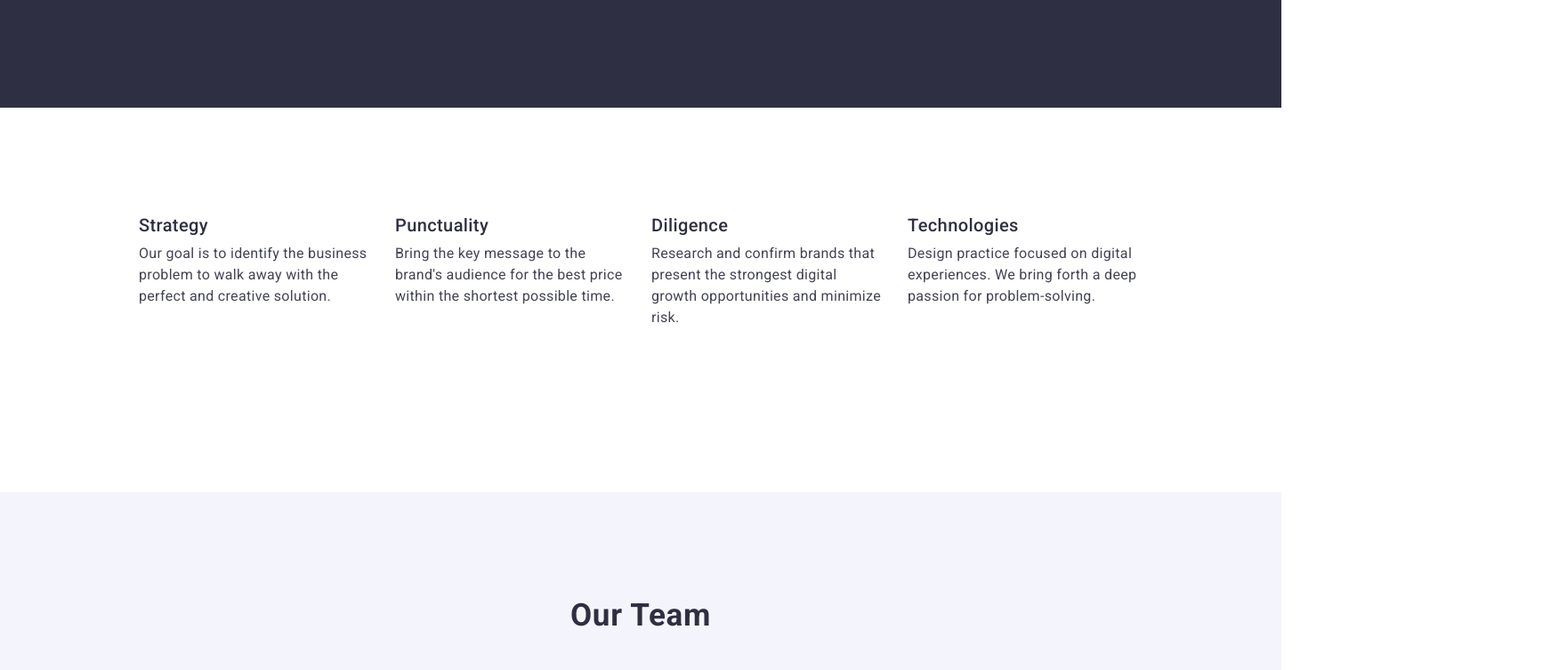
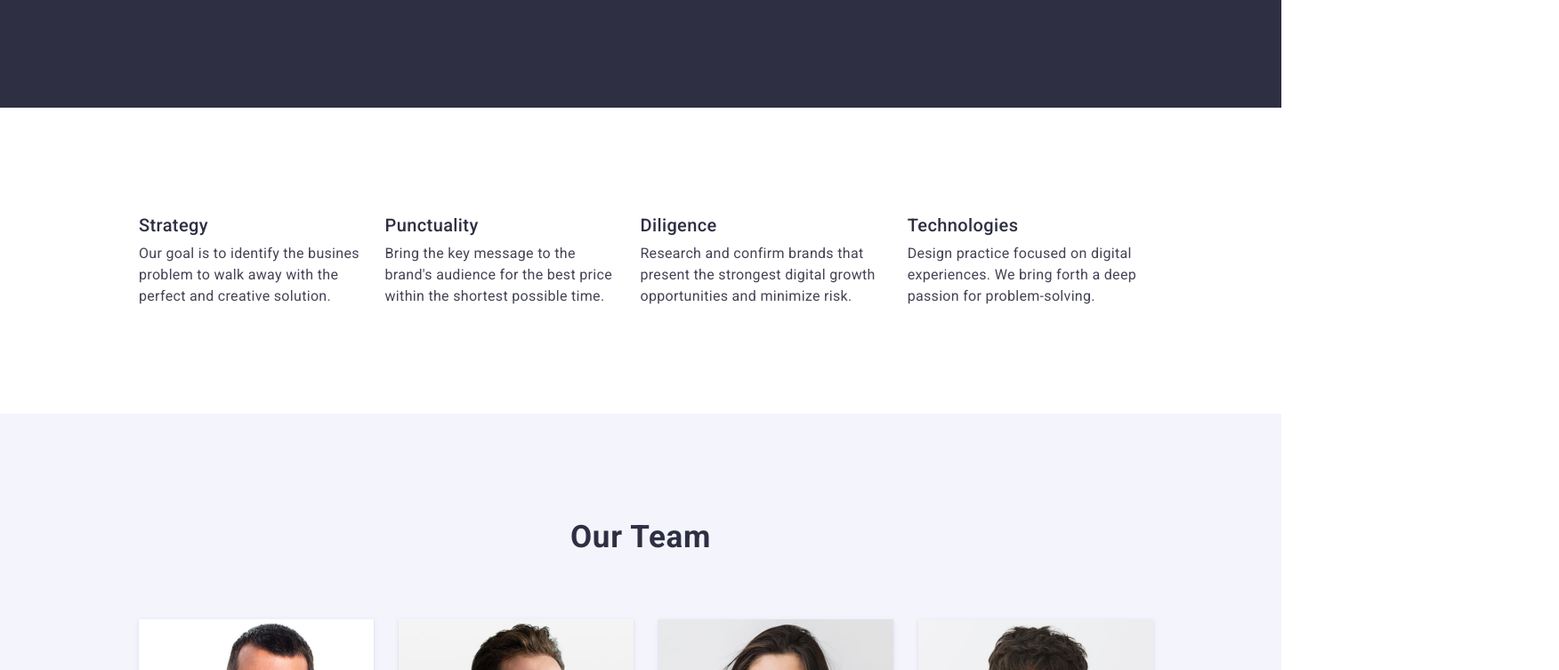
Before and after one commit to ElizabethCheb/goit-markup-hw-03, a plain HTML site: page index.html in a window 1280 px wide. Shown: the part 520-1273 px from the top of the page at 89% size, 1752 px wide, since content can reach past the window. Drawn offline with Linux system fonts and the light colour scheme.

Commit message:
2section

```diff
--- a/css/styles.css
+++ b/css/styles.css
@@ -188,43 +188,37 @@ button {
 }
 .our_preferences {
   width: 1440px;
-  height: 192px;
+  height: 104px;
   flex-shrink: 0;
   background-color: #fff;
-  padding: 120px 0;
+  padding: 120px 156px;
 }
 .our_preferences1 {
-  width: 1440px;
-  height: 192px;
+  width: 1128px;
+  height: 104px;
   flex-shrink: 0;
   background-color: #fff;
 }
 .visually-hidden {
+  visibility: hidden;
+  pointer-events: none;
   position: absolute;
-  width: 1px;
-  height: 1px;
-  padding: 0;
-  margin: -1px;
-  overflow: hidden;
-  clip: rect(0, 0, 0, 0);
-  white-space: nowrap;
-  border: 0;
 }
-
 .ul_preferences {
   display: flex;
   align-items: flex-start;
   margin: 0;
   padding: 0;
   gap: 24px;
-  padding: 0 156px;
+  padding: 0;
 }
-.feature1 {
+.feature_1 {
   display: flex;
-  width: calc((100% - 72px) / 4);
+  flex-basis: calc((100% - 72px) / 4);
   flex-direction: column;
   align-items: flex-start;
   gap: 8px;
+  height: 105px;
 }
 .preferences_title {
   color: var(--navyblue, #2e2f42);
@@ -237,7 +231,7 @@ button {
   line-height: 1.2; /* 120% */
   letter-spacing: 0.02em;
   margin-top: 0;
-  margin-bottom: 0;
+  margin-bottom: 8px;
 }
 .preferences {
   color: var(--slate, #434455);
--- a/index.html
+++ b/index.html
@@ -53,10 +53,10 @@
         <div class="container our_preferences1">
         <h2 class="visually-hidden">Our Preferences</h2>
         <ul class="ul_preferences">
-          <li class="feature1">
+          <li class="feature1_">
             <h3 class="preferences_title">Strategy</h3>
             <p class="preferences">
-              Our goal is to identify the business problem to walk away with the
+              Our goal is to identify the busines problem to walk away with the
               perfect and creative solution.
             </p>
           </li>
```
